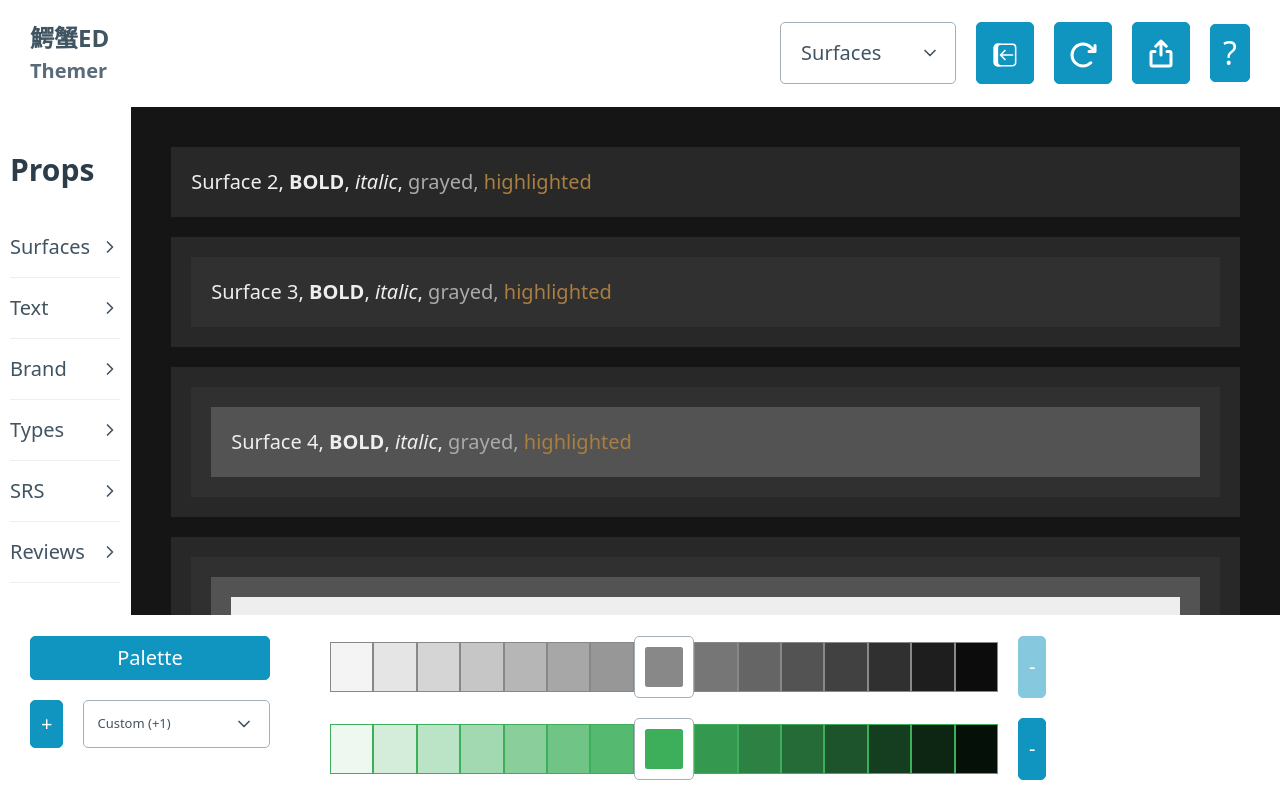
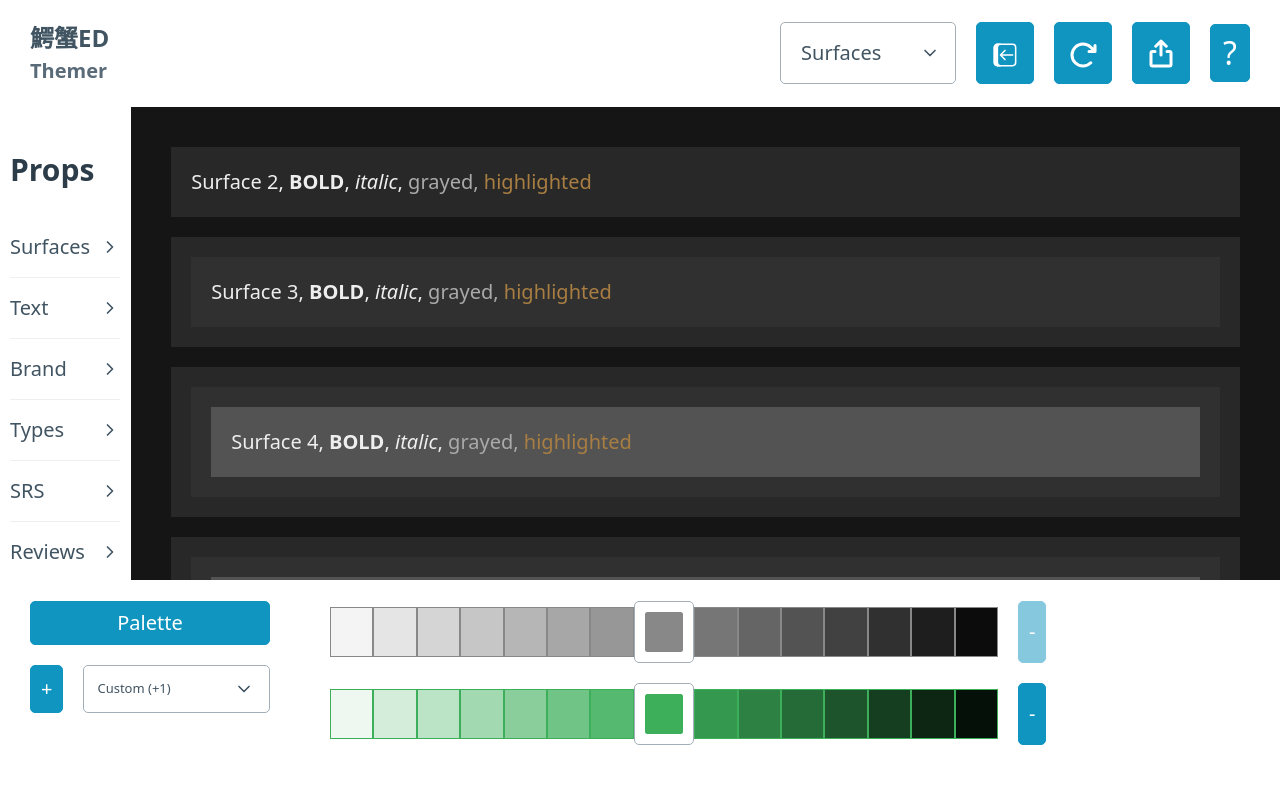
Before and after one commit to wrex/ed-themer, a SvelteKit app: page / in a window 1280 px wide. Built offline with nearby package versions, Linux system fonts and the light colour scheme.

Commit message:
make min footer section taller for dropdown

```diff
--- a/src/app.css
+++ b/src/app.css
@@ -49,5 +49,6 @@
 	overflow-y: scroll;
 	border-top: 1px solid white;
 	padding-block: 1rem;
-	max-height: 28vh;
+	max-height: 30vh;
+	min-height: 220px;
 }
```
